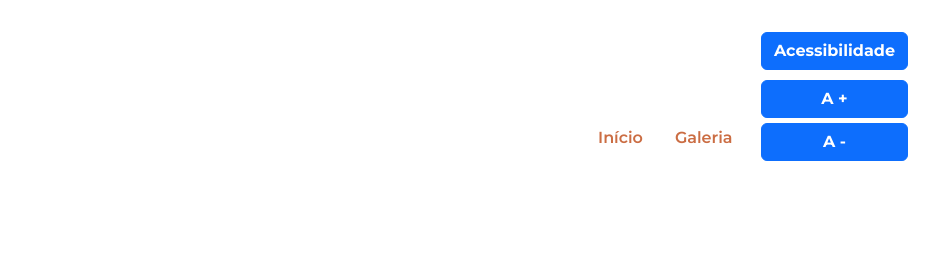
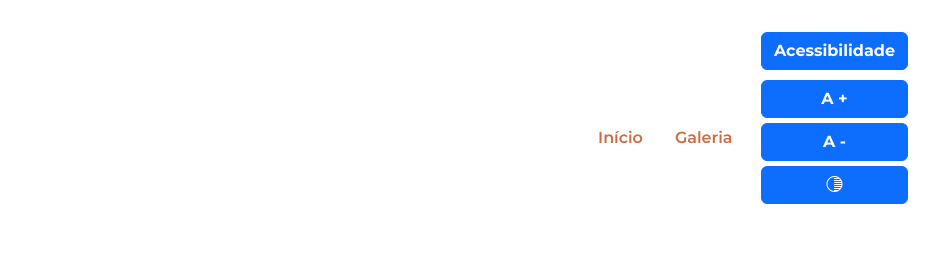
Before and after one commit to Samuel-S3A/Acessiblidade, a plain HTML site: page index.html in a window 1280 px wide. Both pictures are taken after a click on the button "Acessibilidade". Shown: the top 273 px of the page, 352-1280 px from the left. Drawn offline with nearby package versions, Linux system fonts and the light colour scheme.

Commit message:
Update index.html

```diff
--- a/index.html
+++ b/index.html
@@ -29,6 +29,7 @@
                     <button id="aumentar-fonte" class="btn btn-primary fw-bold">A +</button>
 
                     <button id="diminuir-fonte" class="btn btn-primary fw-bold">A -</button>
+                    <button id="alterna-contraste" class="btn btn-primary fw-bold"> <i class="bi bi-shadows"></i></button>
 
                 </div>
             </div>
```
